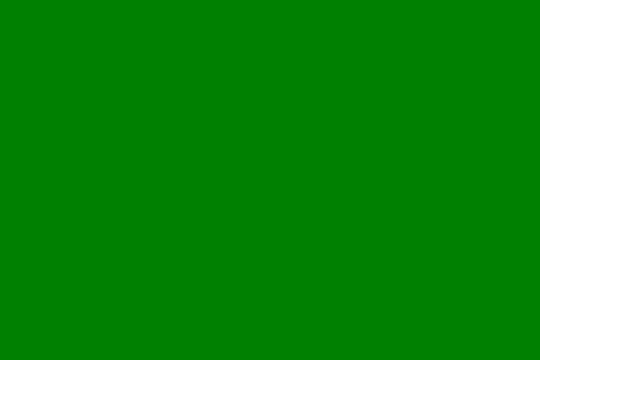
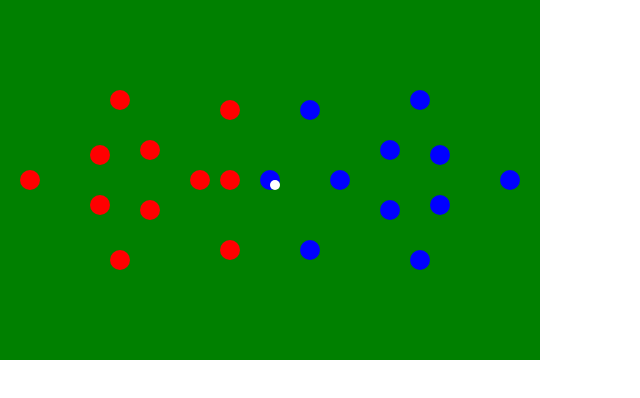
Before and after one commit to Dmytrenko-Roman/WebFootballSimulator, a website: page simulator/index.html in a window 1280 px wide. Shown: the whole page, without its empty margins (0-640 px from the left). Drawn offline with Linux system fonts and the light colour scheme.

Commit message:
players added on the pitch

```diff
--- a/package.json
+++ b/package.json
@@ -4,8 +4,8 @@
   "description": "",
   "main": "./simulator/code.js",
   "scripts": {
-    "lint": "eslint *.js",
-    "fix": "eslint *.js --fix"
+    "lint": "eslint **/*.js",
+    "fix": "eslint **/*.js --fix"
   },
   "repository": {
     "type": "git",
--- a/simulator/code.js
+++ b/simulator/code.js
@@ -1,8 +1,69 @@
+'use strict';
+
 const canvas = document.getElementById('canvas');
 const ctx = canvas.getContext('2d');
 
-const pitchWidth = 540;
-const pitchHeigth = 360;
+canvas.width = 540;
+canvas.height = 360;
 
-ctx.fillStyle = 'green';
-ctx.fillRect(0, 0, pitchWidth, pitchHeigth);
+const players1 = [
+  { x: canvas.width / 2, y: canvas.height / 2 },
+  { x: canvas.width / 2 + 70, y: canvas.height / 2 },
+  { x: canvas.width / 2 + 40, y: canvas.height / 2 + 70 },
+  { x: canvas.width / 2 + 40, y: canvas.height / 2 - 70 },
+  { x: canvas.width / 2 + 120, y: canvas.height / 2 + 30 },
+  { x: canvas.width / 2 + 120, y: canvas.height / 2 - 30 },
+  { x: canvas.width / 2 + 170, y: canvas.height / 2 + 25 },
+  { x: canvas.width / 2 + 170, y: canvas.height / 2 - 25 },
+  { x: canvas.width / 2 + 150, y: canvas.height / 2 - 80 },
+  { x: canvas.width / 2 + 150, y: canvas.height / 2 + 80 },
+  { x: canvas.width / 2 + 240, y: canvas.height / 2 },
+];
+const players2 = [
+  { x: canvas.width / 2 - 40, y: canvas.height / 2 },
+  { x: canvas.width / 2 - 70, y: canvas.height / 2 },
+  { x: canvas.width / 2 - 40, y: canvas.height / 2 + 70 },
+  { x: canvas.width / 2 - 40, y: canvas.height / 2 - 70 },
+  { x: canvas.width / 2 - 120, y: canvas.height / 2 + 30 },
+  { x: canvas.width / 2 - 120, y: canvas.height / 2 - 30 },
+  { x: canvas.width / 2 - 170, y: canvas.height / 2 + 25 },
+  { x: canvas.width / 2 - 170, y: canvas.height / 2 - 25 },
+  { x: canvas.width / 2 - 150, y: canvas.height / 2 - 80 },
+  { x: canvas.width / 2 - 150, y: canvas.height / 2 + 80 },
+  { x: canvas.width / 2 - 240, y: canvas.height / 2 },
+];
+
+const pitch = () => {
+  ctx.fillStyle = 'green';
+  ctx.fillRect(0, 0, canvas.width, canvas.width);
+};
+
+const drawPlayers1 = () => {
+  for (let i = 0; i < players1.length; i++) {
+    ctx.beginPath();
+    ctx.fillStyle = 'blue';
+    ctx.arc(players1[i].x, players1[i].y, 10, 0, 2 * Math.PI);
+    ctx.fill();
+  }
+};
+
+const drawPlayers2 = () => {
+  for (let i = 0; i < players2.length; i++) {
+    ctx.beginPath();
+    ctx.fillStyle = 'red';
+    ctx.arc(players2[i].x, players2[i].y, 10, 0, 2 * Math.PI);
+    ctx.fill();
+  }
+};
+
+const drawBall = () => {
+  ctx.beginPath();
+  ctx.fillStyle = 'white';
+  ctx.arc(canvas.width / 2 + 5, canvas.height / 2 + 5, 5, 0, 2 * Math.PI);
+  ctx.fill();
+};
+
+pitch();
+drawPlayers1();
+drawPlayers2();
+drawBall();
--- a/simulator/index.html
+++ b/simulator/index.html
@@ -5,7 +5,7 @@
     <title>Document</title>
   </head>
   <body style="margin: 0;">
-    <canvas id="canvas" width="540" height="360">Your browser is not supported</canvas>
+    <canvas id="canvas">Your browser is not supported</canvas>
     <script src="code.js"></script>
   </body>
 </html>
```
